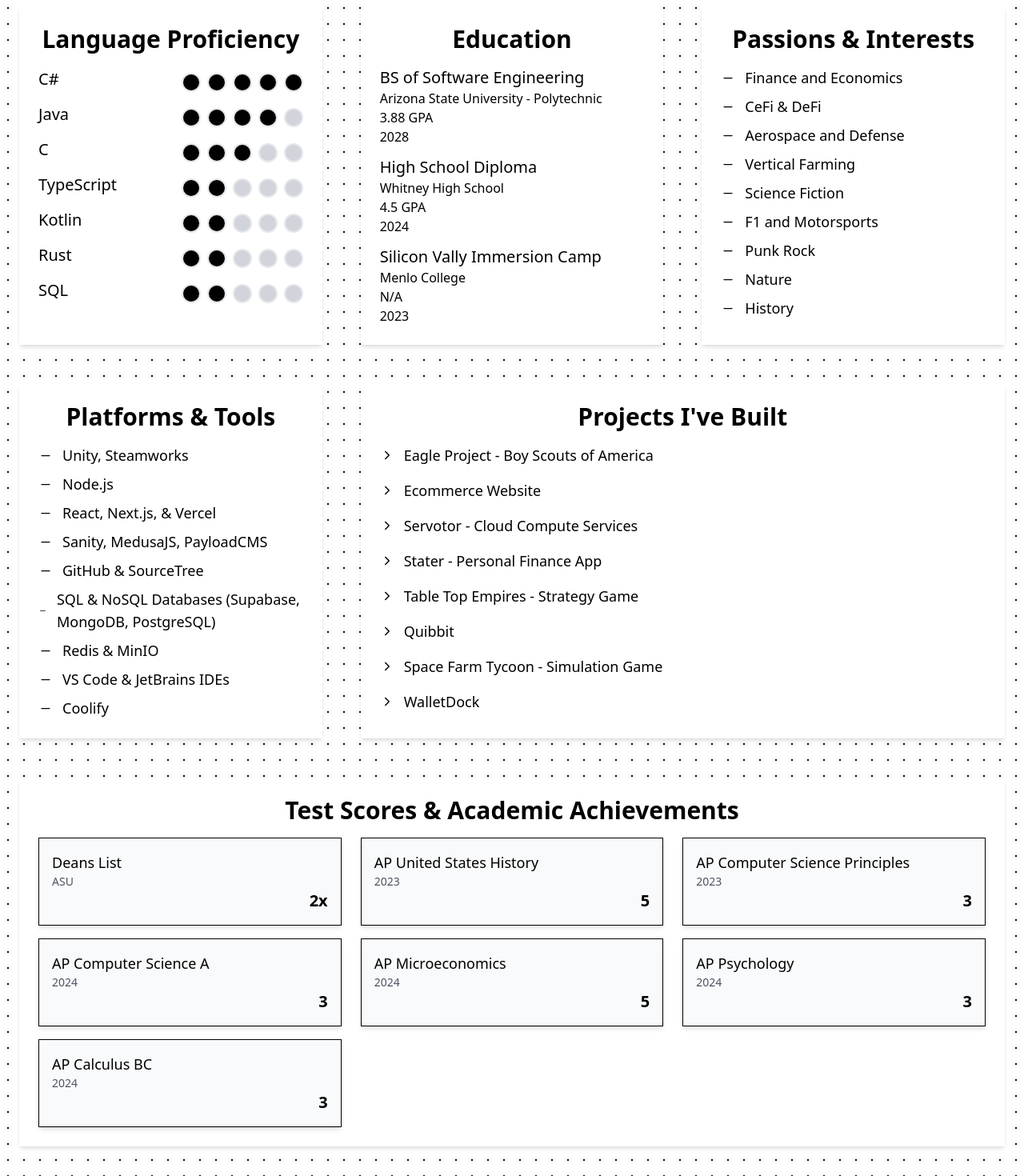
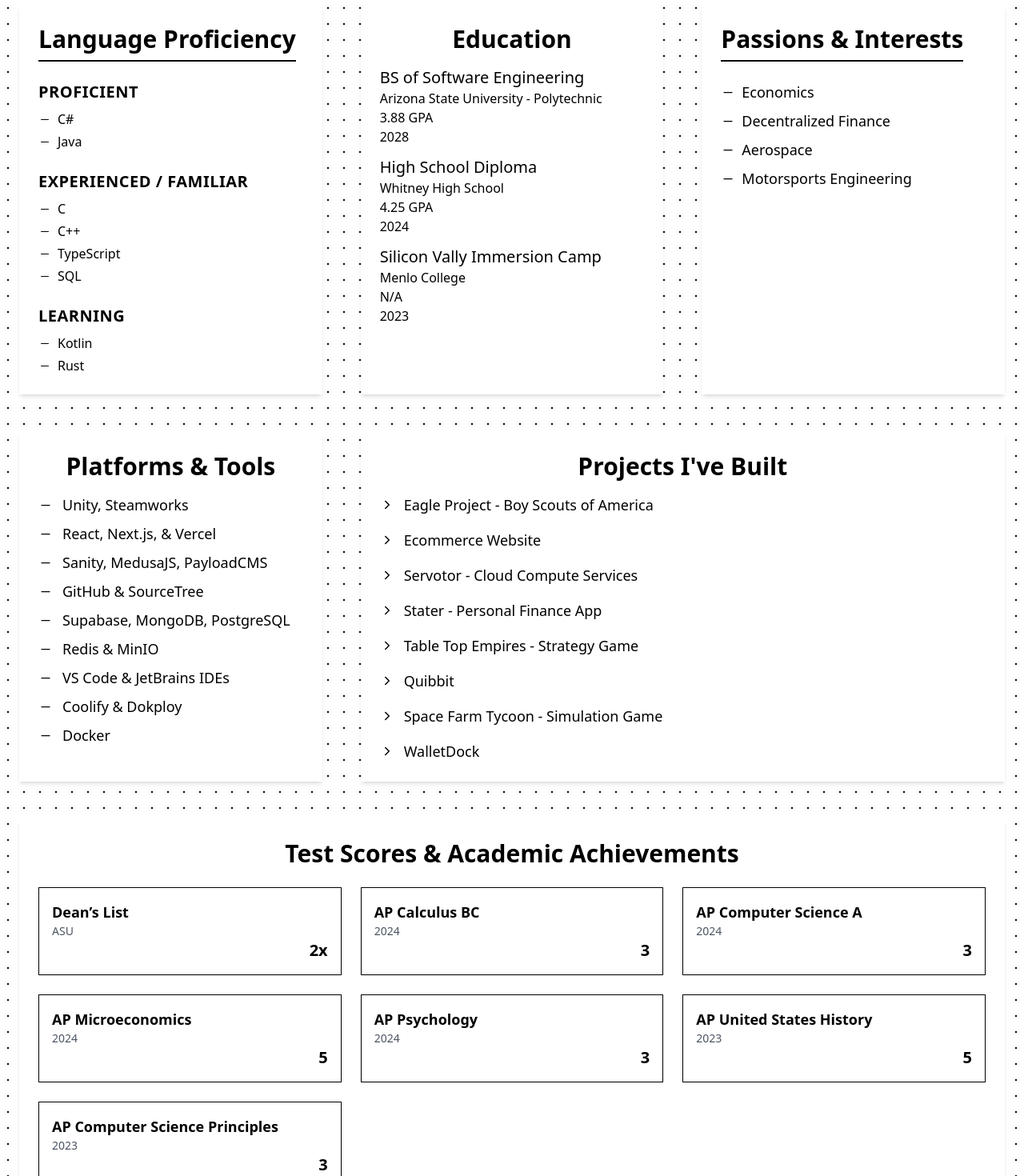
Before and after one commit to Tech-Know2/web_portfolio, a Next.js app in the folder portfolio/: page / in a window 1280 px wide. Shown: the part 800-2270 px from the top of the page at 80% size. Built offline with nearby package versions, Linux system fonts and the light colour scheme.

Commit message:
Fixing UI and UX

```diff
--- a/portfolio/src/app/aboutme.tsx
+++ b/portfolio/src/app/aboutme.tsx
@@ -52,46 +52,49 @@
   return (
     <motion.div
       ref={ref}
-      className="space-y-3"
+      className="space-y-6"
       initial={{ opacity: 0 }}
       animate={inView ? { opacity: 1 } : { opacity: 0 }}
       transition={{ duration: 1, delay: 0.3 }}
     >
-      <h2 className="text-2xl sm:text-3xl font-semibold text-black mb-4 text-center">Language Proficiency</h2>
-      {['C#', 'Java', 'C', 'TypeScript', 'Kotlin', 'Rust', 'SQL'].map((language, index) => (
-        <motion.div
-          key={index}
-          className="flex items-center justify-between"
-          initial={{ opacity: 0, x: -50 }}
-          animate={inView ? { opacity: 1, x: 0 } : { opacity: 0 }}
-          transition={{
-            duration: 0.7,
-            delay: index * 0.2,
-            type: "spring",
-            stiffness: 100,
-          }}
-        >
-          <h3 className="text-lg sm:text-xl font-medium">{language}</h3>
-          <div className="flex space-x-2 mt-2">
-            {[...Array(5)].map((_, ratingIndex) => {
-              const rating = (index === 0 && ratingIndex < 5) ||
-                             (index === 1 && ratingIndex < 4) ||
-                             (index === 2 && ratingIndex < 3) ||
-                             (index === 3 && ratingIndex < 2) ||
-                             (index === 4 && ratingIndex < 2) ||
-                             (index === 5 && ratingIndex < 2) ||
-                             (index === 6 && ratingIndex < 2);
+      <h2 className="text-2xl sm:text-3xl font-bold text-black text-center border-b-2 border-black inline-block pb-2">
+        Language Proficiency
+      </h2>
 
-              return (
-                <div
-                  key={ratingIndex}
-                  className={`w-5 h-5 sm:w-6 sm:h-6 rounded-full border-2 ${rating ? 'bg-black' : 'bg-gray-300'}`}
-                ></div>
-              );
-            })}
-          </div>
-        </motion.div>
-      ))}
+      {/* Proficient */}
+      <div>
+        <h3 className="text-xl font-semibold text-black mb-2 uppercase tracking-wide">
+          Proficient
+        </h3>
+        <ul className="space-y-1 text-black">
+          <li className="flex items-center"><GoDash className="mr-2" /> C#</li>
+          <li className="flex items-center"><GoDash className="mr-2" /> Java</li>
+        </ul>
+      </div>
+
+      {/* Experienced / Familiar */}
+      <div>
+        <h3 className="text-xl font-semibold text-black mb-2 uppercase tracking-wide">
+          Experienced / Familiar
+        </h3>
+        <ul className="space-y-1 text-black">
+          <li className="flex items-center"><GoDash className="mr-2" /> C</li>
+          <li className="flex items-center"><GoDash className="mr-2" /> C++</li>
+          <li className="flex items-center"><GoDash className="mr-2" /> TypeScript</li>
+          <li className="flex items-center"><GoDash className="mr-2" /> SQL</li>
+        </ul>
+      </div>
+
+      {/* Learning */}
+      <div>
+        <h3 className="text-xl font-semibold text-black mb-2 uppercase tracking-wide">
+          Learning
+        </h3>
+        <ul className="space-y-1 text-black">
+          <li className="flex items-center"><GoDash className="mr-2" /> Kotlin</li>
+          <li className="flex items-center"><GoDash className="mr-2" /> Rust</li>
+        </ul>
+      </div>
     </motion.div>
   );
 };
@@ -111,7 +114,7 @@
       <h2 className="text-2xl sm:text-3xl font-semibold text-black mb-4 text-center">Education</h2>
       {[
         { degree: "BS of Software Engineering", institution: "Arizona State University - Polytechnic", year: "2028", gpa:"3.88 GPA" },
-        { degree: "High School Diploma", institution: "Whitney High School", year: "2024", gpa:"4.5 GPA"  },
+        { degree: "High School Diploma", institution: "Whitney High School", year: "2024", gpa:"4.25 GPA"  },
         { degree: "Silicon Vally Immersion Camp", institution: "Menlo College", year: "2023", gpa:"N/A"  },
       ].map((edu, index) => (
         <motion.div
@@ -142,45 +145,36 @@
 const PassionsInterests = () => {
   const { ref, inView } = useInView({ triggerOnce: true, threshold: 0.5 });
 
+  const interests = [
+    "Economics",
+    "Decentralized Finance",
+    "Aerospace",
+    "Motorsports Engineering",
+  ];
+
   return (
     <motion.div
       ref={ref}
-      className="space-y-4"
+      className="space-y-6"
       initial={{ opacity: 0 }}
       animate={inView ? { opacity: 1 } : { opacity: 0 }}
       transition={{ duration: 1, delay: 0.5 }}
     >
-      <h2 className="text-2xl sm:text-3xl font-semibold text-black mb-4 text-center">Passions & Interests</h2>
-      <motion.ul
-        className="text-lg text-black space-y-2"
-        initial={{ opacity: 0, y: 20 }}
-        animate={inView ? { opacity: 1, y: 0 } : { opacity: 0, y: 20 }}
-        transition={{ duration: 1, delay: 0.5 }}
-      >
-        {[
-          "Finance and Economics",
-          "CeFi & DeFi",
-          "Aerospace and Defense",
-          "Vertical Farming",
-          "Science Fiction",
-          "F1 and Motorsports",
-          "Punk Rock",
-          "Nature",
-          "History"
-        ].map((interest, index) => (
-          <motion.li
-            key={index}
-            className="flex items-center"
-            whileHover={{ scale: 1.05 }}
-            transition={{ type: "spring", stiffness: 300 }}
-          >
-            <GoDash className="mr-3 text-black" /> {interest}
-          </motion.li>
+      <h2 className="text-2xl sm:text-3xl font-bold text-black text-center border-b-2 border-black inline-block pb-2">
+        Passions & Interests
+      </h2>
+
+      <ul className="space-y-2 text-black text-lg">
+        {interests.map((interest, index) => (
+          <li key={index} className="flex items-center">
+            <GoDash className="mr-2 text-black" /> {interest}
+          </li>
         ))}
-      </motion.ul>
+      </ul>
     </motion.div>
   );
 };
+
 
 // Platforms and Tools Section
 const PlatformsTools = () => {
@@ -195,79 +189,58 @@
       transition={{ duration: 1, delay: 0.5 }}
     >
       <h2 className="text-3xl font-semibold text-black mb-4 text-center">Platforms & Tools</h2>
-      <motion.ul
-        className="text-lg text-black space-y-2"
-        initial={{ opacity: 0, y: 20 }}
-        animate={inView ? { opacity: 1, y: 0 } : { opacity: 0, y: 20 }}
-        transition={{ duration: 1, delay: 0.5 }}
-      >
-        {['Unity, Steamworks', 'Node.js', 'React, Next.js, & Vercel', "Sanity, MedusaJS, PayloadCMS" , 'GitHub & SourceTree', 'SQL & NoSQL Databases (Supabase, MongoDB, PostgreSQL)', 'Redis & MinIO', 'VS Code & JetBrains IDEs', 'Coolify', ].map((tool, index) => (
-          <motion.li
+      <ul className="text-lg text-black space-y-2">
+        {['Unity, Steamworks', 'React, Next.js, & Vercel', "Sanity, MedusaJS, PayloadCMS" , 'GitHub & SourceTree', 'Supabase, MongoDB, PostgreSQL', 'Redis & MinIO', 'VS Code & JetBrains IDEs', 'Coolify & Dokploy', 'Docker'].map((tool, index) => (
+          <li
             key={index}
             className="flex items-center"
-            whileHover={{ scale: 1.05 }}
-            transition={{ type: "spring", stiffness: 300 }}
           >
             <GoDash className="mr-3 text-black" /> {tool}
-          </motion.li>
+          </li>
         ))}
-      </motion.ul>
+      </ul>
     </motion.div>
   );
 };
 
+// Test Scores & Academic Achievements Section
 const TestScores = () => {
   const { ref, inView } = useInView({ triggerOnce: true, threshold: 0.5 });
+
+  const tests = [
+    { test: "Dean’s List", score: "2x", date: "ASU" },
+    { test: "AP Calculus BC", score: "3", date: "2024" },
+    { test: "AP Computer Science A", score: "3", date: "2024" },
+    { test: "AP Microeconomics", score: "5", date: "2024" },
+    { test: "AP Psychology", score: "3", date: "2024" },
+    { test: "AP United States History", score: "5", date: "2023" },
+    { test: "AP Computer Science Principles", score: "3", date: "2023" },
+  ];
 
   return (
     <motion.div
       ref={ref}
-      className=""
       initial={{ opacity: 0 }}
       animate={inView ? { opacity: 1 } : { opacity: 0 }}
-      transition={{ duration: 1, delay: 0.5 }}
+      transition={{ duration: 1, delay: 0.3 }}
+      className="space-y-6"
     >
-      <h2 className="text-3xl font-semibold text-black mb-4 text-center">
-        Test Scores & Academic Achievements
-      </h2>
-      {/* Grid Layout */}
-      <motion.div
-        className="grid grid-cols-1 sm:grid-cols-2 lg:grid-cols-3 gap-x-6 gap-y-4"
-        initial={{ opacity: 0 }}
-        animate={inView ? { opacity: 1 } : { opacity: 0 }}
-        transition={{ duration: 1, delay: 0.7 }}
-      >
-        {/* Test Scores List */}
-        {[
-          { test: "Deans List", score: "2x", date: "ASU" },
-          { test: "AP United States History", score: "5", date: "2023" },
-          { test: "AP Computer Science Principles", score: "3", date: "2023" },
-          { test: "AP Computer Science A", score: "3", date: "2024" },
-          { test: "AP Microeconomics", score: "5", date: "2024" },
-          { test: "AP Psychology", score: "3", date: "2024" },
-          { test: "AP Calculus BC", score: "3", date: "2024" },
-        ].map((test, index) => (
-          <motion.div
-              key={index}
-              className="bg-gray-50 border-black border p-4 rounded-lg shadow-md flex flex-col justify-between"
-              initial={{ opacity: 0, y: 20 }}
-              animate={inView ? { opacity: 1, y: 0 } : { opacity: 0, y: 20 }}
-              transition={{
-                opacity: { duration: 0.7, delay: 0.3 * index },
-                y: { duration: 0.7, delay: 0.3 * index },
-                type: "spring",
-                stiffness: 300,
-              }}
-              whileHover={{ scale: 1.05 }}
-            >
+      <h2 className="text-3xl font-semibold text-black mb-4 text-center">Test Scores & Academic Achievements</h2>
+
+      <div className="grid grid-cols-1 sm:grid-cols-2 lg:grid-cols-3 gap-6">
+        {tests.map((test, index) => (
+          <div
+            key={index}
+            className="bg-white border border-black p-4 rounded-md shadow-sm flex flex-col justify-between"
+          >
             <div>
-              <h3 className="font-medium text-lg">{test.test}</h3>
+              <h3 className="font-semibold text-lg text-black">{test.test}</h3>
               <p className="text-sm text-gray-600">{test.date}</p>
             </div>
-            <p className="font-semibold text-xl text-right">{test.score}</p>
-          </motion.div>
+            <p className="font-bold text-xl text-right text-black">{test.score}</p>
+          </div>
         ))}
-      </motion.div>
+      </div>
     </motion.div>
   );
 };
@@ -293,12 +266,7 @@
       transition={{ duration: 1, delay: 0.7 }}
     >
       <h2 className="text-3xl font-semibold text-black mb-4 text-center">Projects I&apos;ve Built</h2>
-      <motion.ul
-        className="space-y-4"
-        initial={{ opacity: 0 }}
-        animate={inView ? { opacity: 1 } : { opacity: 0 }}
-        transition={{ duration: 1, delay: 0.7 }}
-      >
+      <ul className="space-y-4" >
         {[
           {
             title: "Eagle Project - Boy Scouts of America",
@@ -341,23 +309,16 @@
               "I made this using Thirdweb's account abstraction for crypto wallets across EVMs and then I also used Decent for swapping and bridging. This was a cool proof of concept that I made so that I could see how Web3 development occured.",
           },
         ].map((project, index) => (
-          <motion.li
+          <li
             key={index}
             className="text-lg text-black hover:text-black transition-colors duration-300 relative"
-            initial={{ opacity: 0, y: 20 }}
-            animate={inView ? { opacity: 1, y: 0 } : { opacity: 0, y: 20 }}
-            transition={{ duration: 1, delay: 0.7 + index * 0.2 }}
           >
             {/* Title with click functionality */}
             <div
               className="flex flex-row cursor-pointer"
               onClick={() => toggleDescription(index)}
             >
-              <motion.div
-                className="flex items-center"
-                whileHover={{ scale: 1.05 }}
-                transition={{ type: "spring", stiffness: 300 }}
-              >
+              <div className="flex items-center">
                 {/* Change the icon depending on the expanded state */}
                 <FiChevronRight
                   className={`mr-3 text-black transform ${
@@ -365,7 +326,7 @@
                   } transition-transform duration-300`}
                 />
                 {project.title}
-              </motion.div>
+              </div>
             </div>
 
             {/* Description (Visible if the project is expanded) */}
@@ -385,9 +346,9 @@
                 {project.description}
               </motion.p>
             )}
-          </motion.li>
+          </li>
         ))}
-      </motion.ul>
+      </ul>
     </motion.div>
   );
 };
--- a/portfolio/src/app/globals.css
+++ b/portfolio/src/app/globals.css
@@ -4,6 +4,7 @@
 
 html {
     scroll-behavior: smooth;
+    scrollbar-width: none;
 }
 
 body {
--- a/portfolio/src/app/timeline.tsx
+++ b/portfolio/src/app/timeline.tsx
@@ -106,7 +106,7 @@
   };
 
   return (
-    <div className="pb-8">
+    <div className="pb-8 max-w-7xl mx-auto px-6">
       <div className="text-center">
         <h1 className="text-4xl sm:text-5xl font-bold text-black mb-8 text-center pb-10">
           My Journey So Far
```
Also changed, not shown: portfolio/src/app/projects.tsx (+30 -32 lines), 1 other file (tests, documents, lock files or other folders).
